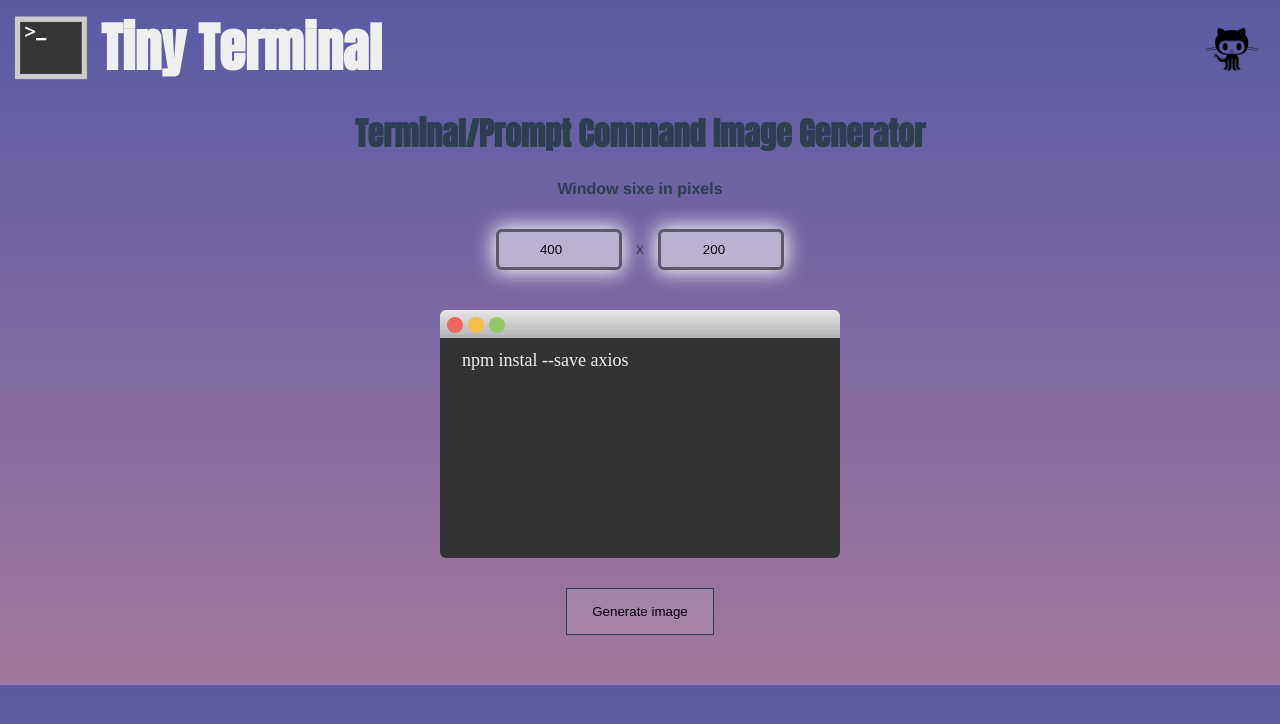
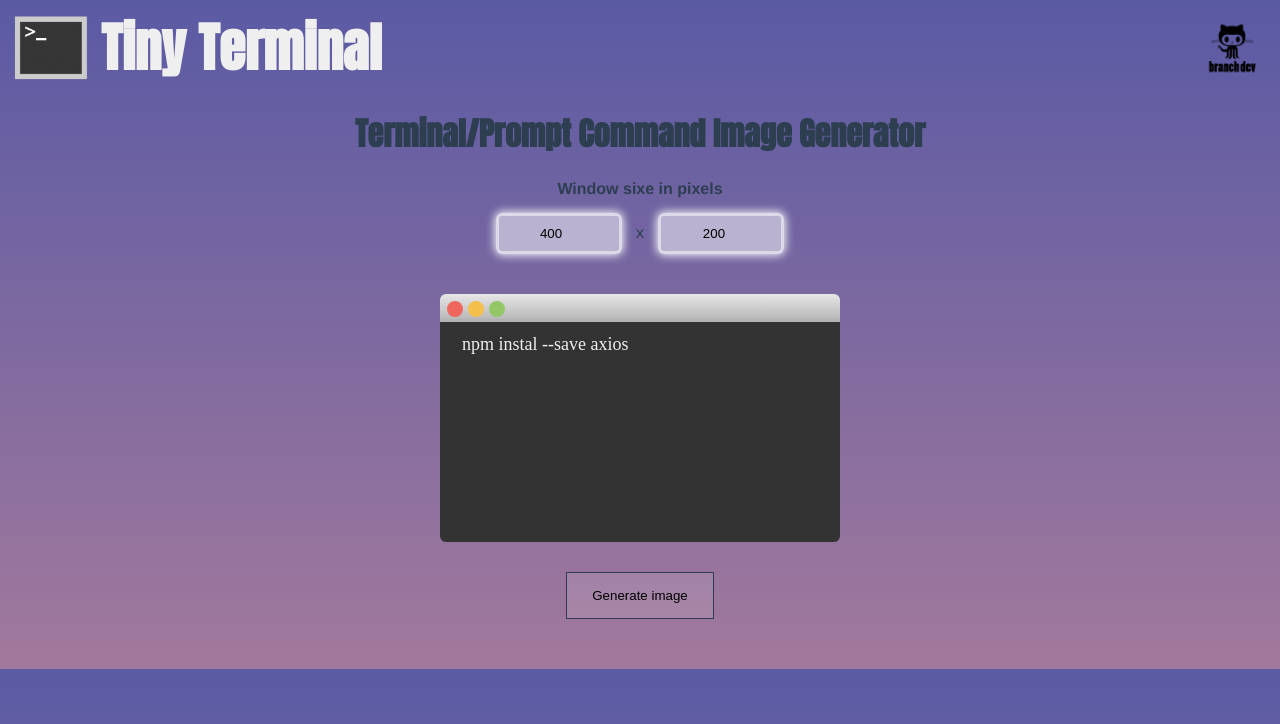
Before and after one commit to felipeblini/tiny-terminal-generator, a Vue app: page /#/ in a window 1280 px wide. Shown: the top 724 px of the page. Built offline with nearby package versions, Linux system fonts and the light colour scheme.

Commit message:
changed github header image qnd input box shadow and h4 margin bottom

```diff
--- a/src/components/HelloWorld.vue
+++ b/src/components/HelloWorld.vue
@@ -212,14 +212,13 @@ input {
   width: 300px;
   border-radius: 6px;
   border: 3px solid rgba(255, 255, 255, 0.5);
-  border: 3px solid rgba(0, 0, 0, 0.5);
   padding: 10px;
   background: rgba(255, 255, 255, 0.5);
   margin: 10px;
   text-align: center;
-  -webkit-box-shadow: 0px 0px 20px 2px rgba(255, 255, 255, 1);
-  -moz-box-shadow: 0px 0px 20px 2px rgba(255, 255, 255, 1);
-  box-shadow: 0px 0px 20px 2px rgba(255, 255, 255, 1);
+  -webkit-box-shadow: 0px 0px 10px 1px rgba(255, 255, 255, 1);
+  -moz-box-shadow: 0px 0px 10px 1px rgba(255, 255, 255, 1);
+  box-shadow: 0px 0px 10px 1px rgba(255, 255, 255, 1);
 }
 input.width {
   width: 100px;
@@ -245,4 +244,7 @@ button {
 .hidden {
   display: none;
 }
+h4 {
+  margin-bottom: 5px;
+}
 </style>
```
Also changed, not shown: src/assets/if_github_394189.png, 13 other files (tests, documents, lock files or other folders).
